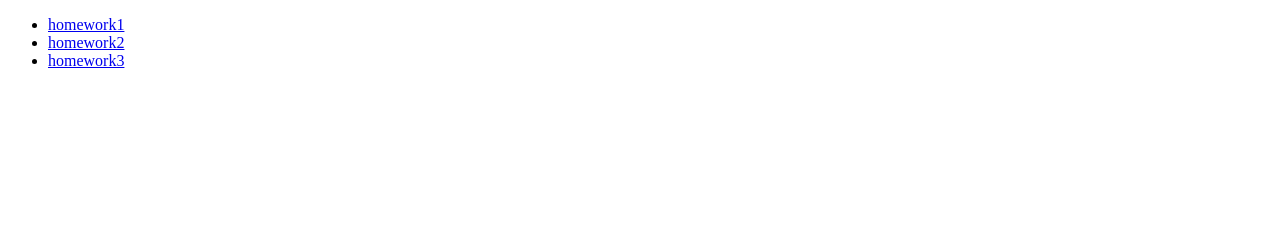
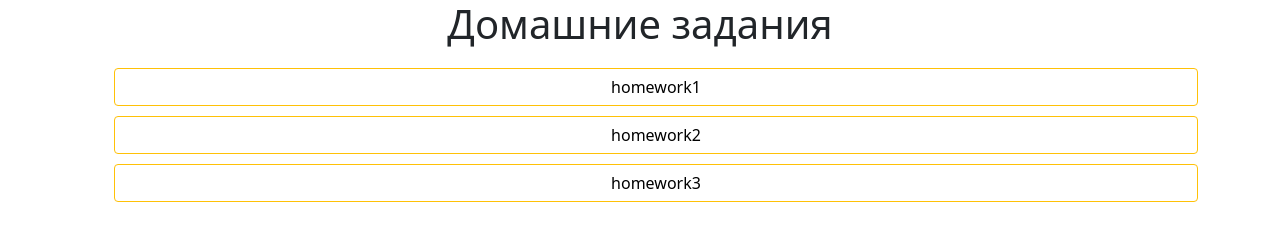
Before and after one commit to testtestovich3/js2.0, a plain HTML site: page index.html in a window 1280 px wide. Drawn offline with nearby package versions, Linux system fonts and the light colour scheme.

Commit message:
внес корректировки главной страницы

```diff
--- a/index.html
+++ b/index.html
@@ -4,12 +4,38 @@
     <meta charset="UTF-8">
     <meta name="viewport" content="width=device-width, initial-scale=1.0">
     <title>Прохождение курса JS 2.0 от Алекса Лущенко</title>
+    <link href="https://cdn.jsdelivr.net/npm/bootstrap@5.0.0-beta1/dist/css/bootstrap.min.css" rel="stylesheet" integrity="sha384-giJF6kkoqNQ00vy+HMDP7azOuL0xtbfIcaT9wjKHr8RbDVddVHyTfAAsrekwKmP1" crossorigin="anonymous">
+    <style>
+        a{
+            color: inherit;
+            color: #000;
+            text-decoration: none;
+        }
+        a:hover{
+            color: white;
+        }
+        ul{
+            display: flex;
+            flex-direction: column;
+        }
+        li{
+            margin-bottom: 10px;
+        }
+        h1{
+            text-align: center;
+            margin-bottom: 20px;
+        }
+    </style>
 </head>
 <body>
-    <ul>
-        <li><a href="homework1/index.html">homework1</a></li>
-        <li><a href="homework2/index.html">homework2</a></li>
-        <li><a href="homework3/index.html">homework3</a></li>
-    </ul>
+    <div class="container">
+        <h1>Домашние задания</h1>
+        <ul>
+            <li class="btn btn-outline-warning"><a href="homework1/index.html">homework1</a></li>
+            <li class="btn btn-outline-warning"><a href="homework2/index.html">homework2</a></li>
+            <li class="btn btn-outline-warning"><a href="homework3/index.html">homework3</a></li>
+        </ul>
+    </div>
+
 </body>
 </html>
```
Also changed, not shown: homework1/index.html (renamed from dz1/index.html), homework2/index.html (renamed from dz2/index.html), homework3/style.css (renamed from dz3/style.css), homework3/unit_02.html (renamed from dz3/unit_02.html), homework3/unit_02.js (renamed from dz3/unit_02.js).
